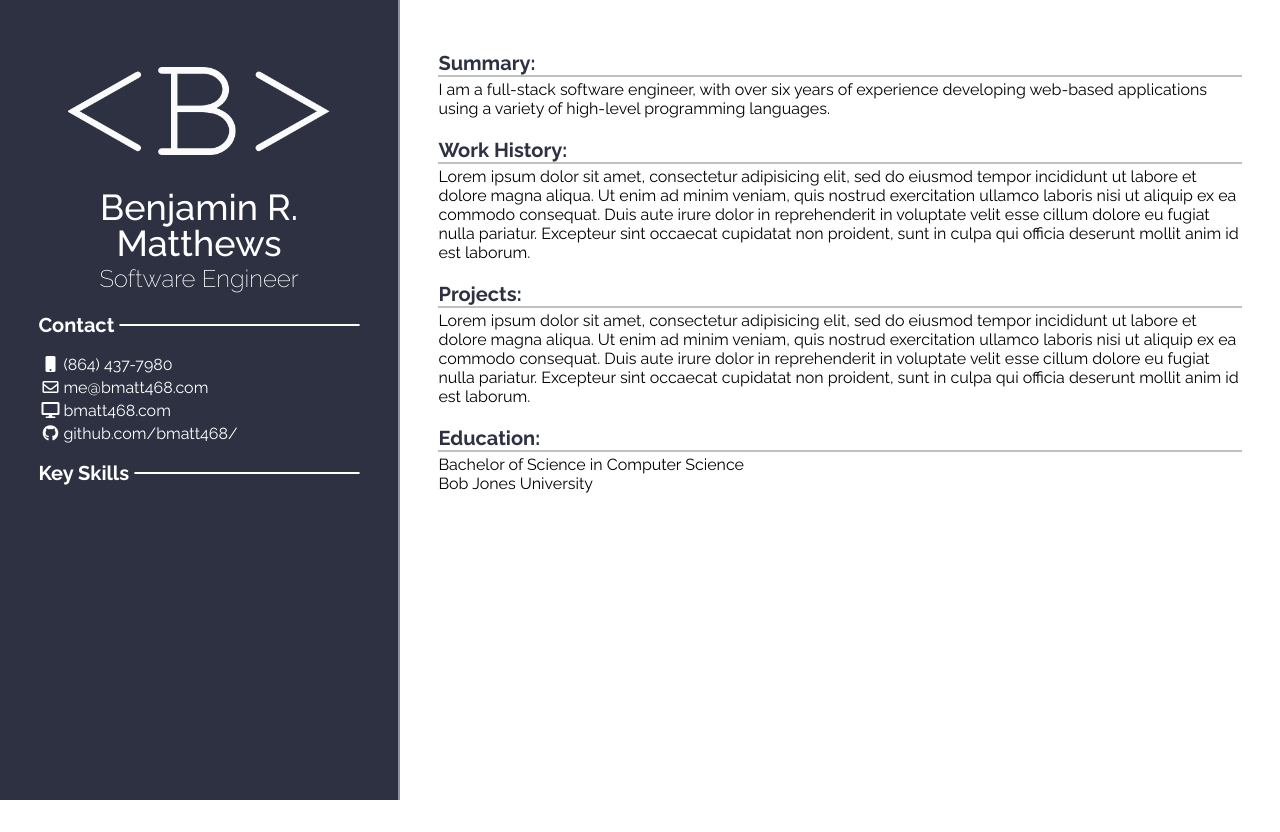
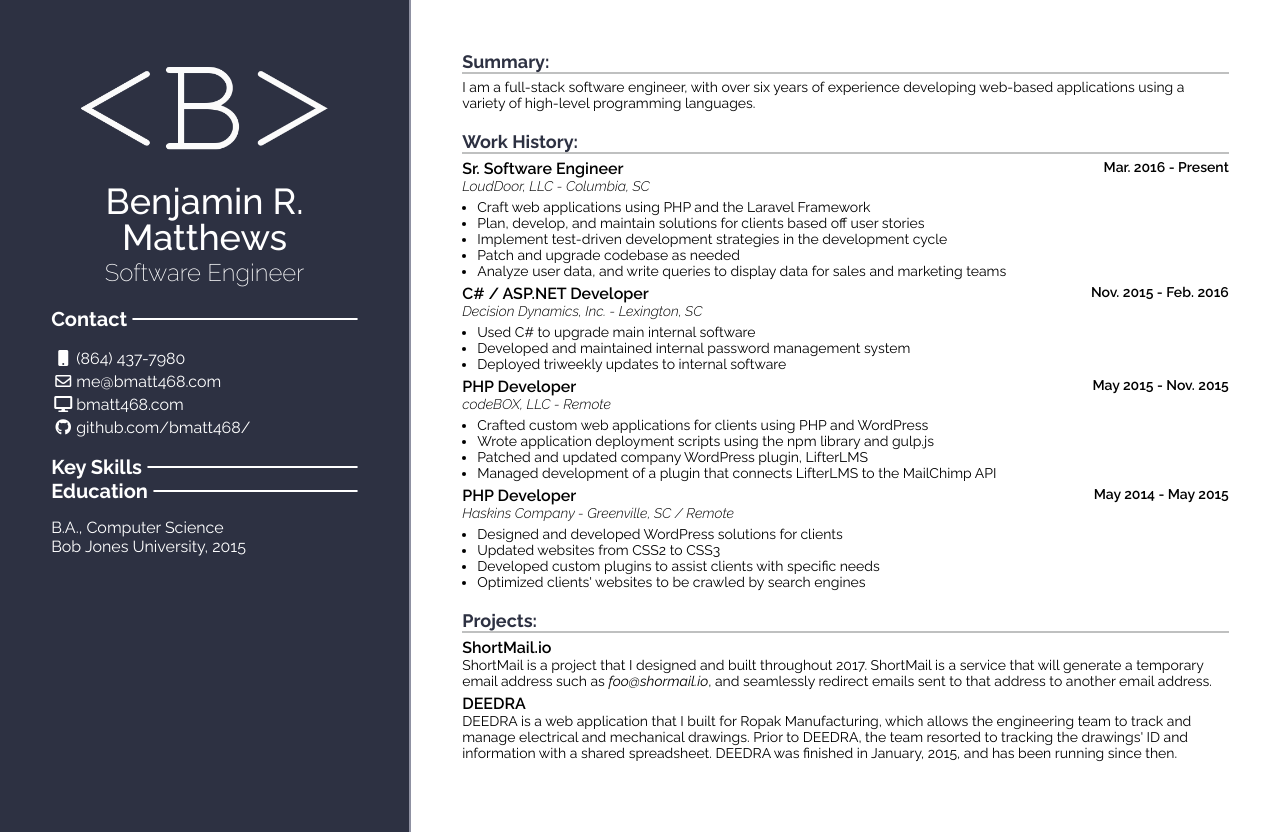
Before and after one commit to bmatt468/html-resume, a website: page src/index.html in a window 1280 px wide. Before the commit the page ends 800 px from the top, so only its background shows below. Drawn offline with nearby package versions, Linux system fonts and the light colour scheme; files that its build step writes are made by us from their sources.

Commit message:
finishes up work experience section

```diff
--- a/src/index.html
+++ b/src/index.html
@@ -41,6 +41,12 @@
 			<div class="key_skills sidebar-section">
 				<h4>Key Skills</h4>
 			</div>
+
+			<div class="education sidebar-section">
+				<h4>Education</h4>
+				<p>B.A., Computer Science</p>
+				<p>Bob Jones University, 2015</p>
+			</div>
 		</div>
 
 		<div class="content">
@@ -53,32 +59,94 @@
 
 			<div class="section">
 				<h4>Work History:</h4>
-				<p>
-					Lorem ipsum dolor sit amet, consectetur adipisicing elit, sed do eiusmod
-					tempor incididunt ut labore et dolore magna aliqua. Ut enim ad minim veniam,
-					quis nostrud exercitation ullamco laboris nisi ut aliquip ex ea commodo
-					consequat. Duis aute irure dolor in reprehenderit in voluptate velit esse
-					cillum dolore eu fugiat nulla pariatur. Excepteur sint occaecat cupidatat non
-					proident, sunt in culpa qui officia deserunt mollit anim id est laborum.
-				</p>
+				<div class="job">
+					<div class="title-company-time">
+						<div class="title-company">
+							<p class="title">Sr. Software Engineer</p>
+							<p class="company">LoudDoor, LLC - Columbia, SC</p>
+						</div>
+						<div class="time">
+							Mar. 2016 - Present
+						</div>
+					</div>
+					<ul class="responsibilities">
+						<li>Craft web applications using PHP and the Laravel Framework</li>
+						<li>Plan, develop, and maintain solutions for clients based off user stories</li>
+						<li>Implement test-driven development strategies in the development cycle</li>
+						<li>Patch and upgrade codebase as needed</li>
+						<li>Analyze user data, and write queries to display data for sales and marketing teams</li>
+					</ul>
+				</div>
+
+				<div class="job">
+					<div class="title-company-time">
+						<div class="title-company">
+							<p class="title">C# / ASP.NET Developer</p>
+							<p class="company">Decision Dynamics, Inc. - Lexington, SC</p>
+						</div>
+						<div class="time">
+							Nov. 2015 - Feb. 2016
+						</div>
+					</div>
+					<ul class="responsibilities">
+						<li>Used C# to upgrade main internal software</li>
+						<li>Developed and maintained internal password management system</li>
+						<li>Deployed triweekly updates to internal software</li>
+					</ul>
+				</div>
+
+				<div class="job">
+					<div class="title-company-time">
+						<div class="title-company">
+							<p class="title">PHP Developer</p>
+							<p class="company">codeBOX, LLC - Remote</p>
+						</div>
+						<div class="time">
+							May 2015 - Nov. 2015
+						</div>
+					</div>
+					<ul class="responsibilities">
+						<li>Crafted custom web applications for clients using PHP and WordPress</li>
+						<li>Wrote application deployment scripts using the npm library and gulp.js</li>
+						<li>Patched and updated company WordPress plugin, LifterLMS</li>
+						<li>Managed development of a plugin that connects LifterLMS to the MailChimp API</li>
+					</ul>
+				</div>
+
+				<div class="job">
+					<div class="title-company-time">
+						<div class="title-company">
+							<p class="title">PHP Developer</p>
+							<p class="company">Haskins Company - Greenville, SC / Remote</p>
+						</div>
+						<div class="time">
+							May 2014 - May 2015
+						</div>
+					</div>
+					<ul class="responsibilities">
+						<li>Designed and developed WordPress solutions for clients</li>
+						<li>Updated websites from CSS2 to CSS3</li>
+						<li>Developed custom plugins to assist clients with specific needs</li>
+						<li>Optimized clients' websites to be crawled by search engines</li>
+					</ul>
+				</div>
 			</div>
 
 			<div class="section">
 				<h4>Projects:</h4>
-				<p>
-					Lorem ipsum dolor sit amet, consectetur adipisicing elit, sed do eiusmod
-					tempor incididunt ut labore et dolore magna aliqua. Ut enim ad minim veniam,
-					quis nostrud exercitation ullamco laboris nisi ut aliquip ex ea commodo
-					consequat. Duis aute irure dolor in reprehenderit in voluptate velit esse
-					cillum dolore eu fugiat nulla pariatur. Excepteur sint occaecat cupidatat non
-					proident, sunt in culpa qui officia deserunt mollit anim id est laborum.
-				</p>
-			</div>
+				<div class="project">
+					<p class="title">ShortMail.io</p>
+					<p class="description">
+						ShortMail is a project that I designed and built throughout 2017. ShortMail is a service that will generate a temporary email address such as <i>foo@shormail.io</i>, and seamlessly redirect emails sent to that address to another email address.
+					</p>
+				</div>
 
-			<div class="section">
-				<h4>Education:</h4>
-				<p>Bachelor of Science in Computer Science</p>
-				<p>Bob Jones University</p>
+				<div class="project">
+					<p class="title">DEEDRA</p>
+					<p class="description">
+						DEEDRA is a web application that I built for Ropak Manufacturing, which allows the engineering team to track and manage electrical and mechanical drawings. Prior to DEEDRA, the team resorted to tracking the drawings' ID and information with a shared spreadsheet. DEEDRA was finished in January, 2015, and has been running since then.
+					</p>
+				</div>
 			</div>
 		</div>
 	</body>
--- a/src/scss/resume.scss
+++ b/src/scss/resume.scss
@@ -11,7 +11,7 @@
 
     .sidebar {
         width: 40%;
-        padding: 5% 3%;
+        padding: 5% 4%;
         border-right: 2px solid $gray;
         background: $dark-blue;
         color: #fff;
@@ -65,26 +65,86 @@
                     text-align: center;
                 }
             }
+
+            .skills {
+
+            }
+
+            &.education {
+                h4 {
+                    margin-bottom: 15px;
+                }
+
+                p {
+                    margin: 0px;
+                }
+            }
         }
     }
 
     .content {
         width: 100%;
-        padding: 4% 3%;
+        padding: 4%;
+        font-size: 14px;
 
         .section {
             margin-bottom: 20px;
 
             h4 {
                 margin: 0px;
-                margin-bottom: 3px;
+                margin-bottom: 5px;
                 border-bottom: 2px solid $silver;
-                font-size: 20px;
+                font-size: 18px;
                 color: $dark-blue;
             }
 
             p {
                 margin: 0px;
+                font-size: 14px;
+            }
+
+            .job {
+                margin-bottom: 5px;
+
+                .title-company-time {
+                    display: flex;
+
+                    .title-company {
+                        flex-grow: 1;
+
+                        .title {
+                            font-size: 16px;
+                            font-weight: 600;
+                        }
+
+                        .company {
+                            font-weight: 300;
+                            font-style: italic;
+                        }
+                    }
+
+                    .time {
+                        font-weight: 600;
+                    }
+                }
+
+                .responsibilities {
+                    margin: 5px 0px;
+                    padding-left: 15px;
+                }
+            }
+
+            .project {
+                margin-bottom: 5px;
+
+                .title {
+                    font-size: 16px;
+                    font-weight: 600;
+                }
+
+                .description {
+
+                }
             }
         }
     }
```
Also changed, not shown: README.md, 1 other file.
